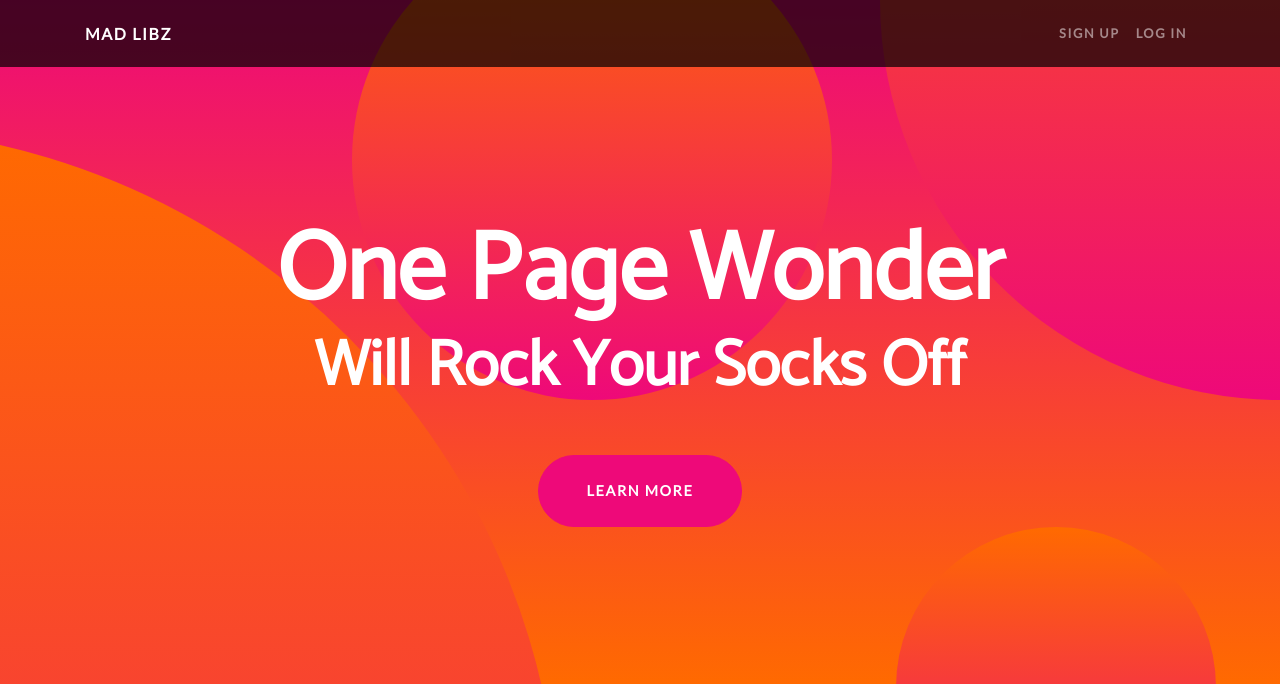
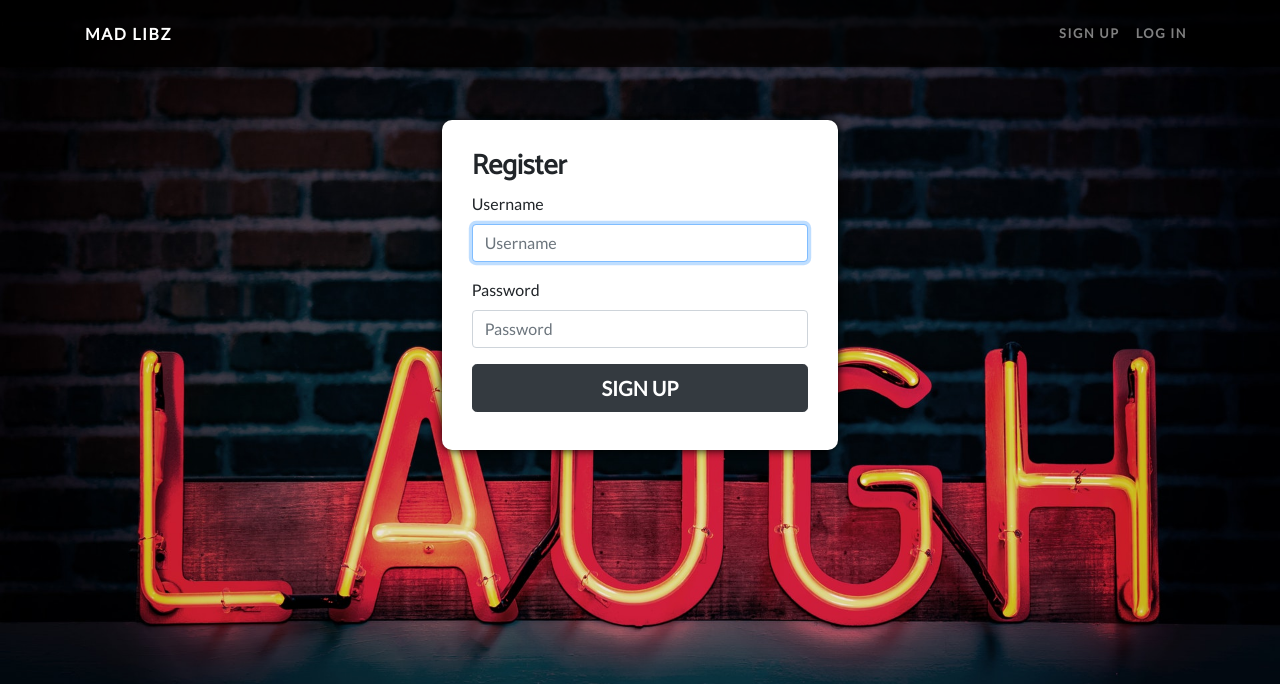
Before and after one commit to Ljungwaldh/Milestone-Project-3, a Flask app: page /register in a window 1280 px wide. Shown: the top 684 px of the page. Run offline with Flask 2, Linux system fonts and the light colour scheme; some libraries are stand-ins or nearby versions.

Commit message:
Customized the logion, no-login, register pages aa well as the base html file to give a more presentable look for these pages. Using Start Bootstrap theme for inspiration for my landing page, and using a code along from Youtube as inspiration for the login and register pages

```diff
--- a/static/css/style.css
+++ b/static/css/style.css
@@ -132,6 +132,8 @@ header.masthead {
   background-position: center center;
   background-attachment: scroll;
   background-size: cover;
+  width: 100%;
+  height: auto;
 }
 
 header.masthead .masthead-content {
@@ -145,41 +147,6 @@ header.masthead .masthead-content .masthead-heading {
 
 header.masthead .masthead-content .masthead-subheading {
   font-size: 2rem;
-}
-
-header.masthead .bg-circle {
-  z-index: 0;
-  position: absolute;
-  border-radius: 100%;
-  background: linear-gradient(0deg, #ee0979 0%, #ff6a00 100%);
-}
-
-header.masthead .bg-circle-1 {
-  height: 90rem;
-  width: 90rem;
-  bottom: -55rem;
-  left: -55rem;
-}
-
-header.masthead .bg-circle-2 {
-  height: 50rem;
-  width: 50rem;
-  top: -25rem;
-  right: -25rem;
-}
-
-header.masthead .bg-circle-3 {
-  height: 20rem;
-  width: 20rem;
-  bottom: -10rem;
-  right: 5%;
-}
-
-header.masthead .bg-circle-4 {
-  height: 30rem;
-  width: 30rem;
-  top: -5rem;
-  right: 35%;
 }
 
 @media (min-width: 992px) {
--- a/templates/base.html
+++ b/templates/base.html
@@ -46,22 +46,16 @@
     </div>
   </nav>
 
-  <header class="masthead text-center text-white">
-    <div class="masthead-content">
-      <div class="container">
-        <h1 class="masthead-heading mb-0">One Page Wonder</h1>
-        <h2 class="masthead-subheading mb-0">Will Rock Your Socks Off</h2>
-        <a href="#" class="btn btn-primary btn-xl rounded-pill mt-5">Learn More</a>
-      </div>
-    </div>
-    <div class="bg-circle-1 bg-circle"></div>
-    <div class="bg-circle-2 bg-circle"></div>
-    <div class="bg-circle-3 bg-circle"></div>
-    <div class="bg-circle-4 bg-circle"></div>
-  </header>
-
 
         {% block content %} {% endblock %}
+
+  <!-- Footer -->
+  <footer class="py-5 bg-black">
+    <div class="container">
+      <p class="m-0 text-center text-white small">A website developed by Gustaf Ljungwaldh, 2020</p>
+    </div>
+    <!-- /.container -->
+  </footer>
 
 <script src="https://code.jquery.com/jquery-3.4.1.slim.min.js" integrity="sha384-J6qa4849blE2+poT4WnyKhv5vZF5SrPo0iEjwBvKU7imGFAV0wwj1yYfoRSJoZ+n" crossorigin="anonymous"></script>
 <script src="https://cdn.jsdelivr.net/npm/popper.js@1.16.0/dist/umd/popper.min.js" integrity="sha384-Q6E9RHvbIyZFJoft+2mJbHaEWldlvI9IOYy5n3zV9zzTtmI3UksdQRVvoxMfooAo" crossorigin="anonymous"></script>
--- a/templates/login.html
+++ b/templates/login.html
@@ -3,6 +3,7 @@
     <div class="row justify-content-center">
         <div class="col-sm-5 col-md-4 m-auto">
             <form class="form-container" method="POST" action="{{url_for('login')}}">
+                <h3>Login</h3>
                 <div class="form-group">
                     <label for="inputUsername">Username</label>
                     <input type="text" name="userid" class="form-control" id="inputUsername" placeholder="Username" required autofocus>
--- a/templates/register.html
+++ b/templates/register.html
@@ -1,33 +1,21 @@
 {% extends 'base.html'%} {% block content %}
-    <div class="container-fluid">
-  <div class="row no-gutter">
-    <div class="d-none d-md-flex col-md-4 col-lg-6 bg-image">
-    <img src="{{url_for('static', filename='images/laughing-guy.jpg')}}" class="img-fluid" alt="Man laughing">
+<div class="container-fluid bg">
+    <div class="row justify-content-center">
+        <div class="col-sm-5 col-md-4 m-auto">
+            <form class="form-container" method="POST" action="{{url_for('login')}}">
+                <h3>Register</h3>
+                <div class="form-group">
+                    <label for="inputUsername">Username</label>
+                    <input type="text" name="userid" class="form-control" id="inputUsername" placeholder="Username" required autofocus>
+                </div>
+                <div class="form-group">
+                    <label for="inputPassword">Password</label>
+                    <input type="password" name="password" class="form-control" id="inputPassword" placeholder="Password" required>
+                </div>
+                <button class="btn btn-lg btn-dark btn-block btn-login text-uppercase font-weight-bold mb-2" type="submit">Sign up</button>
+            </form>
+        </div>
     </div>
-    <div class="col-md-8 col-lg-6">
-      <div class="login d-flex align-items-center py-5">
-        <div class="container">
-          <div class="row">
-            <div class="col-md-9 col-lg-8 mx-auto">
-              <h3 class="login-heading mb-4">Register</h3>
-              <form method="POST" action="{{url_for('register')}}">
-                <div class="form-label-group">
-                  <input type="text" name="userid" id="inputUsername" class="form-control" placeholder="Create Username" required autofocus>
-                  <label for="inputUsername">Username</label>
-                </div>
-                <div class="form-label-group">
-                  <input type="password" name="password" id="inputPassword" class="form-control" placeholder="Create Password" required>
-                  <label for="inputPassword">Password</label>
-                </div>
-                <button class="btn btn-lg btn-dark btn-block btn-login text-uppercase font-weight-bold mb-2" type="submit">Register</button>
-                <a class="d-block text-center mt-2 small" href="{{url_for('login')}}">Sign In</a>
-              </form>
-            </div>
-          </div>
-        </div>
-      </div>
-    </div>
-  </div>
 </div>
 
 {% endblock %}
```
Also changed, not shown: templates/no-login.html (+10 -1 lines).
